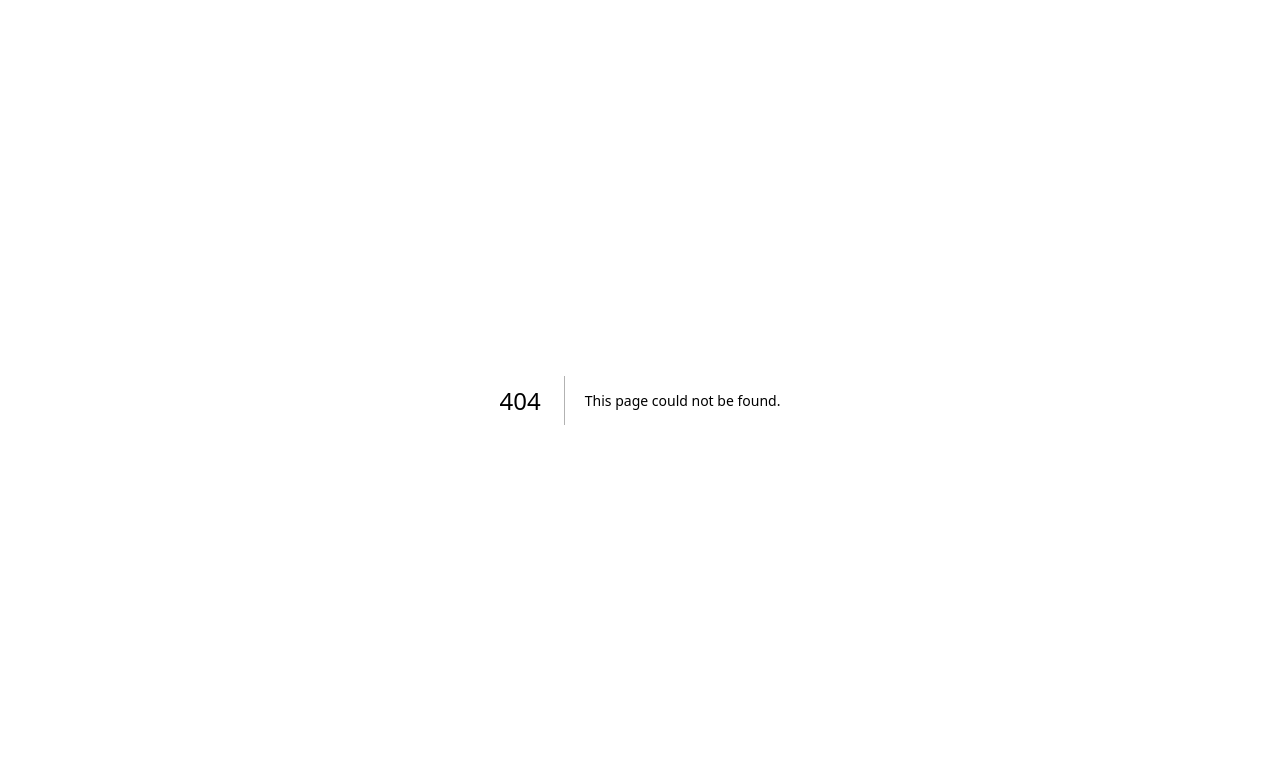
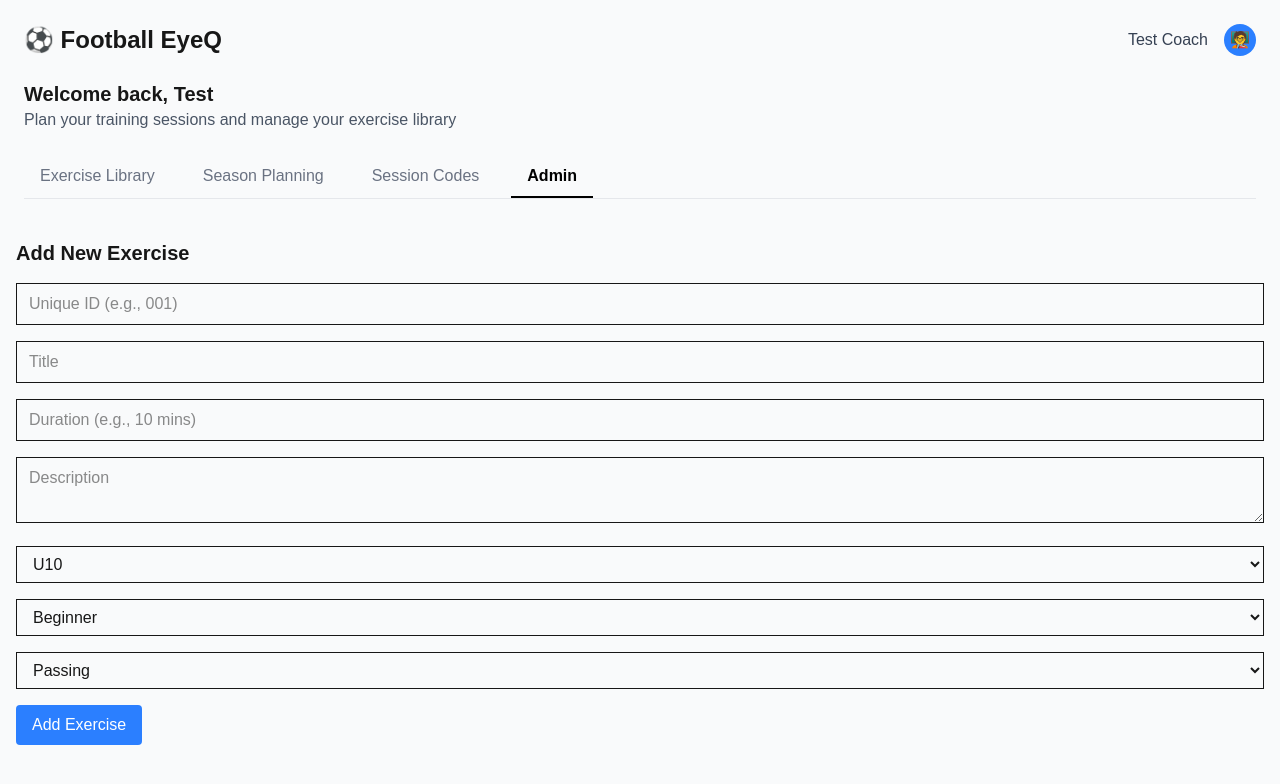
Before and after one commit to Brinkmann/FootBallEyeQ_Site, a Next.js app: page /admin in a window 1280 px wide. Before the commit this address had no page. Shown: the top 784 px of the page. Built offline with nearby package versions, Linux system fonts and the light colour scheme.

Commit message:
Sorted exercises db, admin function: adding is done, catalog filtering works

```diff
--- a/Firebase/firebaseConfig.ts
+++ b/Firebase/firebaseConfig.ts
@@ -2,6 +2,7 @@
 import { initializeApp } from "firebase/app";
 import { getAuth } from "firebase/auth";
 import { getAnalytics } from "firebase/analytics";
+import { getFirestore } from "firebase/firestore";
 
 // Your web app's Firebase configuration
 const firebaseConfig = {
@@ -18,6 +19,7 @@ const firebaseConfig = {
 const app = initializeApp(firebaseConfig);
 
 // Initialize services
+export const db = getFirestore(app);
 export const auth = getAuth(app);
 export const analytics = typeof window !== "undefined" ? getAnalytics(app) : null;
 
--- /dev/null
+++ b/app/admin/page.jsx
@@ -0,0 +1,132 @@
+"use client";
+
+import { useState } from "react";
+import Navbar from "../components/Navbar";
+import { db } from "../../Firebase/firebaseConfig";
+import { doc, setDoc } from "firebase/firestore";
+
+// Normalising
+const normalizeTag = (tag) =>
+    tag.trim().toLowerCase().replace(/^\w/, (c) => c.toUpperCase());
+
+export default function AdminPage() {
+  const [customId, setCustomId] = useState(""); // for Firestore doc ID
+  const [title, setTitle] = useState("");
+  const [ageGroup, setAgeGroup] = useState("U10");
+  const [duration, setDuration] = useState("");
+  const [difficulty, setDifficulty] = useState("Beginner");
+  const [purpose, setPurpose] = useState("Passing");
+  const [description, setDescription] = useState("");
+
+  const handleSubmit = async (e) => {
+    e.preventDefault();
+
+    if (!customId) {
+      alert("Please enter an ID for the exercise!");
+      return;
+    }
+
+    const tagsArray = [ageGroup, difficulty, purpose].map(normalizeTag);
+
+    try {
+      const exerciseRef = doc(db, "exercises", customId);
+
+      await setDoc(exerciseRef, {
+        title,
+        ageGroup,
+        duration,
+        difficulty,
+        purpose,
+        description,
+        tags: tagsArray,
+      });
+
+      alert("Exercise added!");
+
+      setCustomId("");
+      setTitle("");
+      setAgeGroup("U10");
+      setDuration("");
+      setDifficulty("Beginner");
+      setPurpose("Passing");
+      setDescription("");
+    } catch (error) {
+      console.error("Error adding exercise:", error);
+    }
+  };
+
+  return (
+    <div className="min-h-screen bg-gray-50">
+        <Navbar />
+        <div className="p-4">
+            <h1 className="text-xl font-bold mb-4">Add New Exercise</h1>
+            <form onSubmit={handleSubmit} className="space-y-4">
+                <input
+                    type="text"
+                    placeholder="Unique ID (e.g., 001)"
+                    value={customId}
+                    onChange={(e) => setCustomId(e.target.value)}
+                    className="w-full border px-3 py-2"
+                    required
+                />
+                <input
+                    type="text"
+                    placeholder="Title"
+                    value={title}
+                    onChange={(e) => setTitle(e.target.value)}
+                    className="w-full border px-3 py-2"
+                    required
+                />
+                <input
+                    type="text"
+                    placeholder="Duration (e.g., 10 mins)"
+                    value={duration}
+                    onChange={(e) => setDuration(e.target.value)}
+                    className="w-full border px-3 py-2"
+                    required
+                />
+                <textarea
+                    placeholder="Description"
+                    value={description}
+                    onChange={(e) => setDescription(e.target.value)}
+                    className="w-full border px-3 py-2"
+                    required
+                />
+                <select
+                    value={ageGroup}
+                    onChange={(e) => setAgeGroup(e.target.value)}
+                    className="w-full border px-3 py-2"
+                >
+                    <option value="U10">U10</option>
+                    <option value="U12">U12</option>
+                    <option value="U14">U14</option>
+                </select>
+                <select
+                    value={difficulty}
+                    onChange={(e) => setDifficulty(e.target.value)}
+                    className="w-full border px-3 py-2"
+                >
+                    <option value="Beginner">Beginner</option>
+                    <option value="Medium">Medium</option>
+                    <option value="Hard">Hard</option>
+                </select>
+                <select
+                    value={purpose}
+                    onChange={(e) => setPurpose(e.target.value)}
+                    className="w-full border px-3 py-2"
+                >
+                    <option value="Passing">Passing</option>
+                    <option value="Dribbling">Dribbling</option>
+                    <option value="Shooting">Shooting</option>
+                </select>
+                <button
+                    type="submit"
+                    className="bg-blue-500 text-white px-4 py-2 rounded"
+                >
+                    Add Exercise
+                </button>
+            </form>
+        </div>
+    </div>
+  );
+}
--- a/app/catalog/page.tsx
+++ b/app/catalog/page.tsx
@@ -1,8 +1,81 @@
+"use client";
+
+import { useEffect, useState } from "react";
 import ExerciseCard from "../components/ExerciseCard";
 import NavBar from "../components/Navbar";
-import { exercises } from "../data/exercises";
+import { db } from "../../Firebase/firebaseConfig";
+import { collection, getDocs, query, where } from "firebase/firestore";
+
+interface Exercise {
+  id: string;
+  title: string;
+  ageGroup: string;
+  duration: string;
+  difficulty: string;
+  description: string;
+  tags: string[];
+}
 
 export default function CatalogPage() {
+  const [exercises, setExercises] = useState<Exercise[]>([]);
+  const [selectedAgeGroup, setSelectedAgeGroup] = useState("All");
+  const [selectedDifficulty, setSelectedDifficulty] = useState("All");
+  const [selectedPurpose, setSelectedPurpose] = useState("All");
+
+  useEffect(() => {
+    async function fetchFilteredExercises() {
+      try {
+        const exercisesCol = collection(db, "exercises");
+
+        const activeTags = [];
+
+        if (selectedAgeGroup !== "All") activeTags.push(selectedAgeGroup);
+        if (selectedDifficulty !== "All") activeTags.push(selectedDifficulty);
+        if (selectedPurpose !== "All") activeTags.push(selectedPurpose);
+
+        let q;
+
+        if (activeTags.length > 0) {
+          q = query(
+            exercisesCol,
+            where("tags", "array-contains-any", activeTags)
+          );
+        } else {
+          q = query(exercisesCol);
+        }
+
+        const snapshot = await getDocs(q);
+
+        const exercisesList = snapshot.docs.map((doc) => {
+          const data = doc.data();
+          return {
+            id: doc.id,
+            title: data.title || "No title",
+            ageGroup: data.ageGroup || "N/A",
+            duration: data.duration || "Unknown",
+            difficulty: data.difficulty || "Unknown",
+            description: data.description || "",
+            tags: data.tags || [],
+          };
+        });
+
+        const strictlyFiltered = exercisesList.filter((exercise) => {
+          return (
+            (selectedAgeGroup === "All" || exercise.tags.includes(selectedAgeGroup)) &&
+            (selectedDifficulty === "All" || exercise.tags.includes(selectedDifficulty)) &&
+            (selectedPurpose === "All" || exercise.tags.includes(selectedPurpose))
+          );
+        });
+
+        setExercises(strictlyFiltered);
+      } catch (error) {
+        console.error("Error fetching filtered exercises:", error);
+      }
+    }
+
+    fetchFilteredExercises();
+  }, [selectedAgeGroup, selectedDifficulty, selectedPurpose]);
+
   return (
     <div className="min-h-screen bg-gray-50">
       <NavBar />
@@ -10,30 +83,49 @@ export default function CatalogPage() {
       <div className="px-6 py-8">
         {/* Filters */}
         <div className="flex space-x-4 mb-8">
-          <select className="px-3 py-2 rounded-lg border border-gray-300 dark:border-gray-600 bg-white dark:bg-gray-800 text-sm">
-            <option>U10</option>
-            <option>U12</option>
-            <option>U14</option>
+          <select
+            value={selectedAgeGroup}
+            onChange={(e) => setSelectedAgeGroup(e.target.value)}
+            className="px-3 py-2 rounded-lg border border-gray-300 dark:border-gray-600 bg-white dark:bg-gray-800 text-sm"
+          >
+            <option value="All">All Age Groups</option>
+            <option value="U10">U10</option>
+            <option value="U12">U12</option>
+            <option value="U14">U14</option>
           </select>
-          <select className="px-3 py-2 rounded-lg border border-gray-300 dark:border-gray-600 bg-white dark:bg-gray-800 text-sm">
-            <option>All Difficulties</option>
-            <option>Beginner</option>
-            <option>Medium</option>
-            <option>Hard</option>
+
+          <select
+            value={selectedDifficulty}
+            onChange={(e) => setSelectedDifficulty(e.target.value)}
+            className="px-3 py-2 rounded-lg border border-gray-300 dark:border-gray-600 bg-white dark:bg-gray-800 text-sm"
+          >
+            <option value="All">All Difficulties</option>
+            <option value="Beginner">Beginner</option>
+            <option value="Medium">Medium</option>
+            <option value="Hard">Hard</option>
           </select>
-          <select className="px-3 py-2 rounded-lg border border-gray-300 dark:border-gray-600 bg-white dark:bg-gray-800 text-sm">
-            <option>All Purposes</option>
-            <option>Passing</option>
-            <option>Dribbling</option>
-            <option>Shooting</option>
+
+          <select
+            value={selectedPurpose}
+            onChange={(e) => setSelectedPurpose(e.target.value)}
+            className="px-3 py-2 rounded-lg border border-gray-300 dark:border-gray-600 bg-white dark:bg-gray-800 text-sm"
+          >
+            <option value="All">All Purposes</option>
+            <option value="Passing">Passing</option>
+            <option value="Dribbling">Dribbling</option>
+            <option value="Shooting">Shooting</option>
           </select>
         </div>
 
         {/* Exercise Cards */}
         <div className="grid grid-cols-1 md:grid-cols-2 lg:grid-cols-3 gap-6">
-          {exercises.map((exercise) => (
-            <ExerciseCard key={exercise.id} exercise={exercise} />
-          ))}
+          {exercises.length === 0 ? (
+            <p>No exercises found.</p>
+          ) : (
+            exercises.map((exercise) => (
+              <ExerciseCard key={exercise.id} exercise={exercise} />
+            ))
+          )}
         </div>
       </div>
     </div>
--- a/app/components/Navbar.tsx
+++ b/app/components/Navbar.tsx
@@ -6,7 +6,7 @@ const tabs = [
   { label: "Exercise Library", href: "/catalog" },
   { label: "Season Planning", href: "/planner" },
   { label: "Session Codes", href: "/placeholder" },
-  { label: "Admin", href: "/placeholder" },
+  { label: "Admin", href: "/admin" },
 ];
 
 export default function NavBar() {
--- /dev/null
+++ b/app/types/exercise.ts
@@ -0,0 +1,10 @@
+// types/exercise.ts
+export interface Exercise {
+  id: string;         // I'd recommend keeping id as string to match Firestore
+  title: string;
+  ageGroup: string;
+  duration: string;
+  difficulty: string;
+  description: string;
+  tags: string[];
+}
```
Also changed, not shown: app/components/ExerciseCard.tsx (+1 -9 lines).
